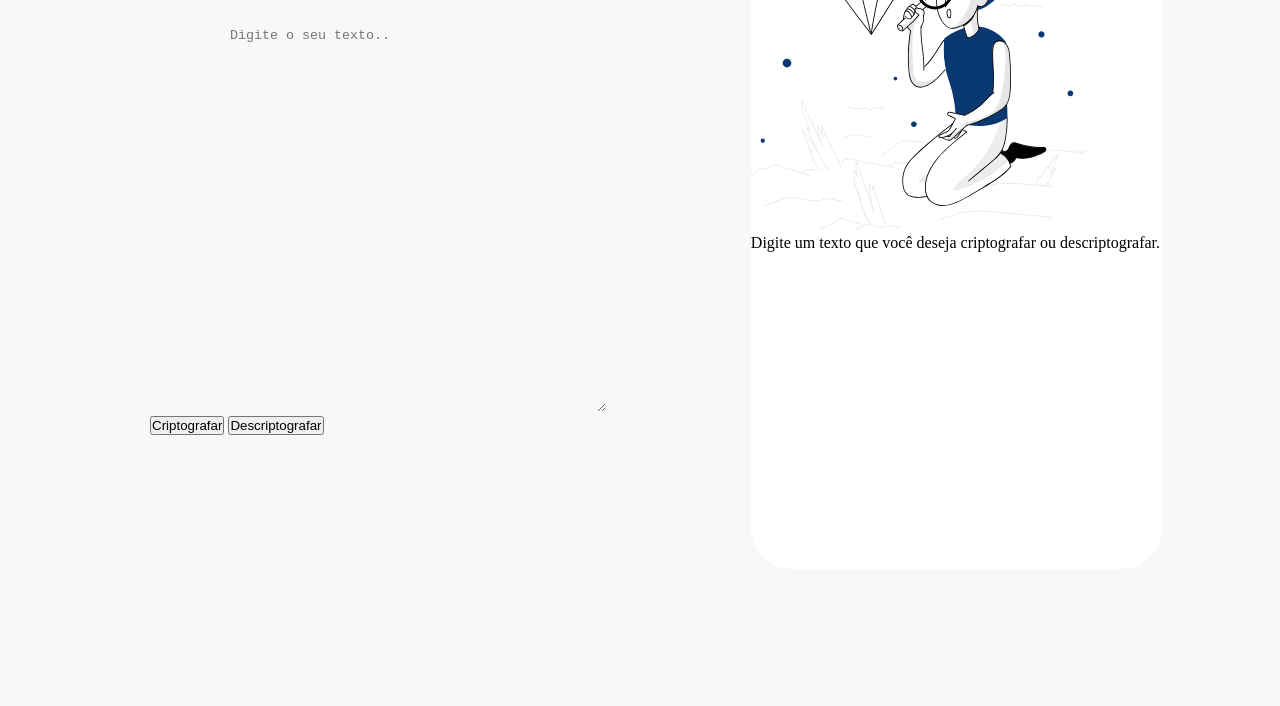
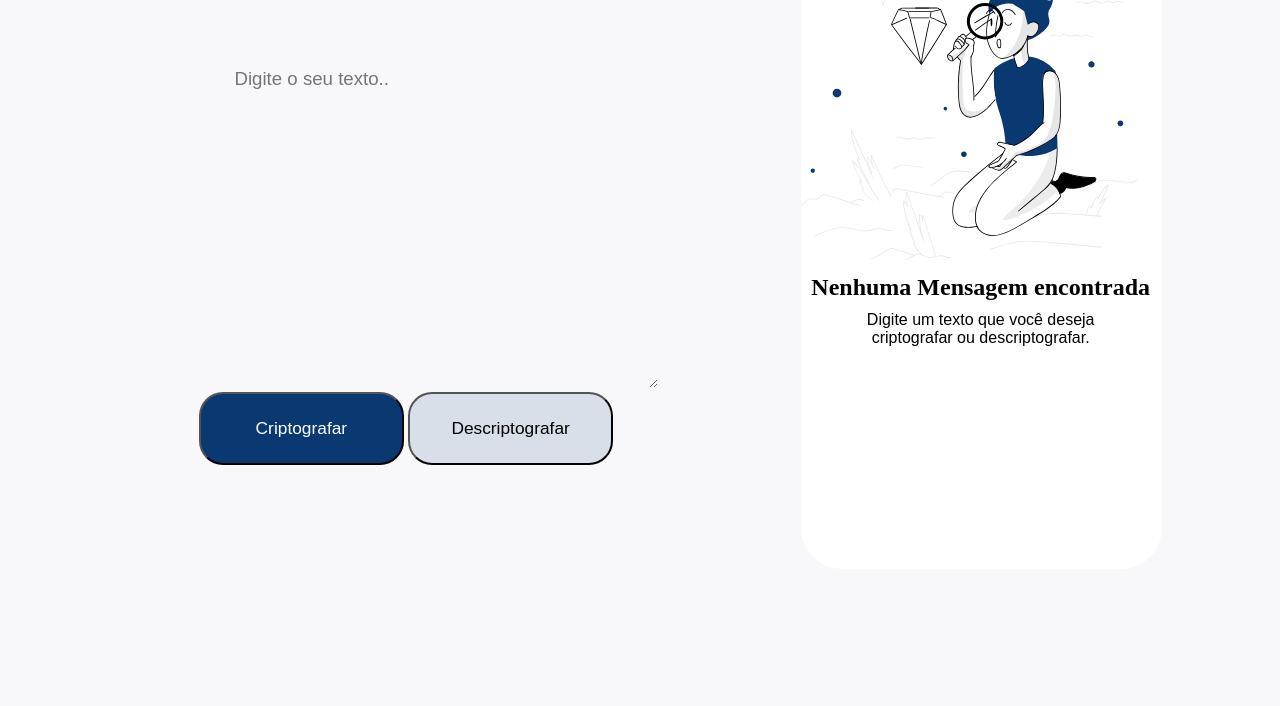
Before and after one commit to LukokiMakuntimaDaniel/Decodificador_Alura, a plain HTML site: page index.html in a window 1280 px wide. Shown: the part 94-800 px from the top of the page. Drawn offline with Linux system fonts and the light colour scheme.

Commit message:
loyout for computer

```diff
--- a/index.html
+++ b/index.html
@@ -18,10 +18,10 @@
                 <textarea name="" placeholder="Digite o seu texto.."></textarea>
 
                 <footer>
-                    <button>
+                    <button id="btn-encr">
                         Criptografar
                     </button>
-                    <button>
+                    <button id="btn-descri">
                         Descriptografar
                     </button>
                 </footer>
@@ -31,14 +31,16 @@
         <section id="direita">
             <article id="informacao">
                 <img src="img/lupa.svg" alt="">
-                <p>
-                    Digite um texto que você deseja criptografar ou descriptografar.
+                <h2 style="margin: 10px;">Nenhuma Mensagem encontrada</h2>
+                <p id="texto">
+                    Digite um texto que você deseja <br>criptografar ou descriptografar.
                 </p>
             </article>
-            <article id="resultado">
+            <article id="resultado" style="display: none;">
                 <p>
 
                 </p>
+                <button id="copiar" >Copiar</button>
             </article>
         </section>
 
--- a/style/style.css
+++ b/style/style.css
@@ -3,10 +3,25 @@
     padding: 0;
 }
 
+
+@media screen and (min-width: 962px) {
+
     body {
         background-color: #f8f8fa;
     }
 
+    button{
+        cursor: pointer;
+        margin-bottom: 30px;
+    }
+
+    button:hover{
+        border:3px solid;
+    }
+
+    button:active{
+        border:1px solid;
+    }
     main {
         height: 100vh;
         width: 100vw;
@@ -31,12 +46,68 @@ section{
         height: 80vh;
         left: 150px ;
         top: 20px;
-    width: 35%;
+        width: 40%;
     }
     textarea{
         height: 19rem;
         background-color:  #f8f8fa;
         padding: 80px;
-    width: calc(84% - 80px);
-    border: 0px;
+        width: calc(84% - 87px);
+        height: 15rem;
+        border: 0px solid white;
+        font:14pt arial;
     }
+
+    textarea:focus {
+        outline: none;
+    }
+
+    main img{
+        margin-top: 30px;
+    }
+    h1{
+        text-transform: uppercase;
+        text-align: center;
+        margin-top: 40px;
+    }
+
+    #btn-encr{
+        padding: 24px;
+        width:40%;
+        height: 60%;
+        margin-left: 0px;
+        background-color: #0a3871;
+        border-radius: 24px;
+        color:white;
+        font: 13pt arial;
+    }
+
+    #btn-descri{
+        padding: 24px;
+        width:40%;
+        height: 60%;
+
+        background-color: #d8dfe8;
+        border-radius: 24px;
+        color:black;
+        font: 13pt arial;
+    }
+
+    #texto{
+        font:12pt arial;
+        width: 100%;
+        text-align: center;
+    }
+
+    #copiar{
+        position: absolute;
+        bottom: 20px;
+        left: 30%;
+        padding: 240x;
+        width:40%;
+        height: 10%;
+        border-radius: 24px;
+        font: 13pt arial;
+    }
+
+}
```
Lines whose indentation alone changed are shown as unchanged.
